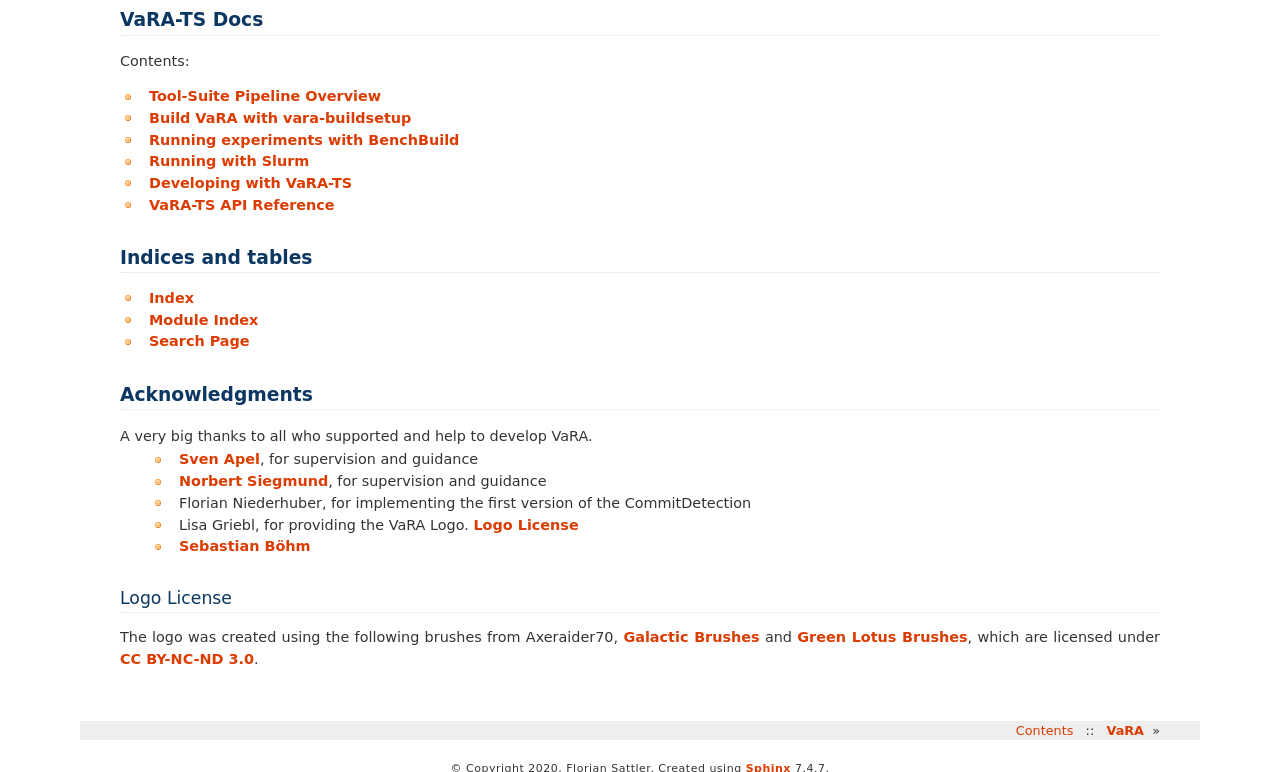
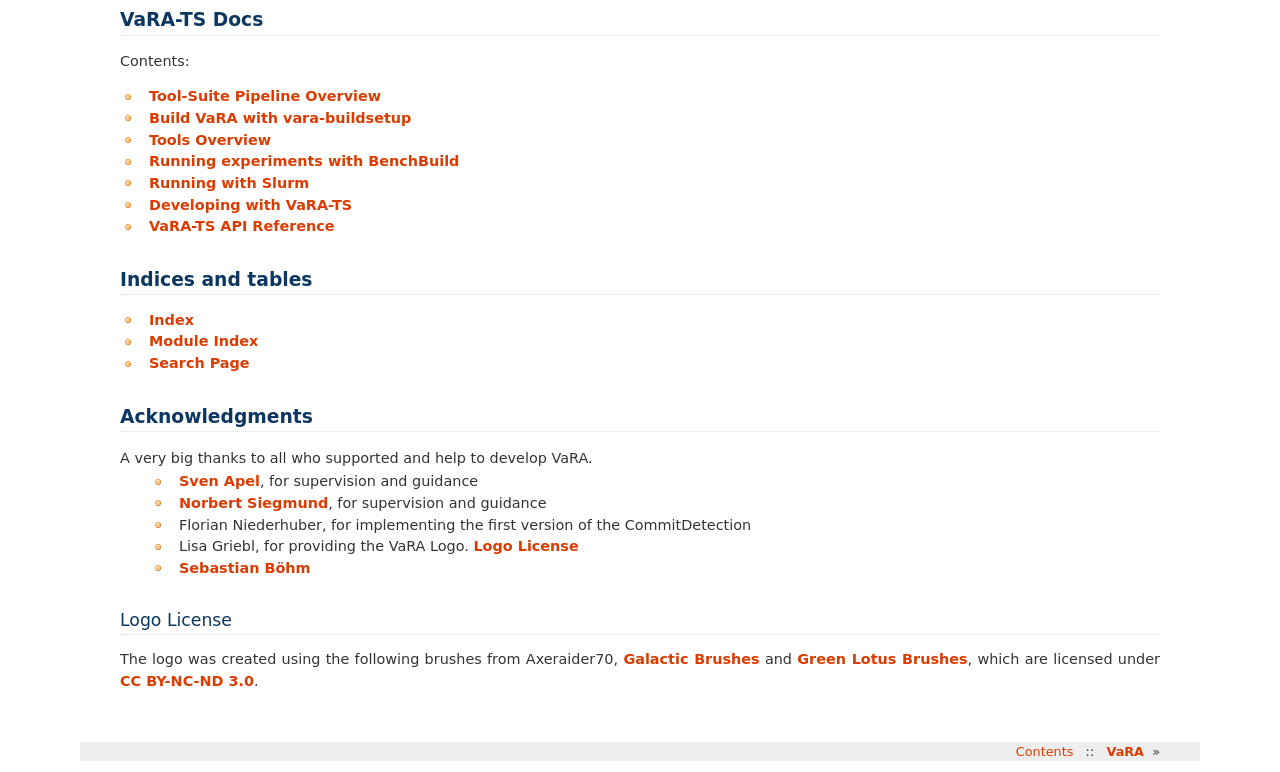
Before and after one commit to se-sic/VaRA-Tool-Suite, a Sphinx documentation site: the page built from docs/source/index.rst, in a window 1280 px wide and 900 px high, scrolled down 920 px, cut to the strip 128-900 px from the top of the window. Built offline with Sphinx 7.4.7, drawn with Linux system fonts in a browser that asks for light colours; the version number could not be read and is left out.

Commit message:
Make varats tools better visible in docs (#528)

```diff
--- a/docs/source/index.rst
+++ b/docs/source/index.rst
@@ -41,6 +41,7 @@
 
    vara-ts/pipeline-overview
    vara-ts/vara-buildsetup
+   vara-ts-api/tools.rst
    vara-ts/benchbuild
    vara-ts/slurm
    vara-ts/development
--- a/docs/source/vara-ts-api/tools.rst
+++ b/docs/source/vara-ts-api/tools.rst
@@ -1,5 +1,5 @@
-Tools
-=====
+Tools Overview
+==============
 
 The **VaRA Tool-Suite** comes with a variety of tools for managing experiments,
 creating plots, configuring the tool-suite itself and more.
```
